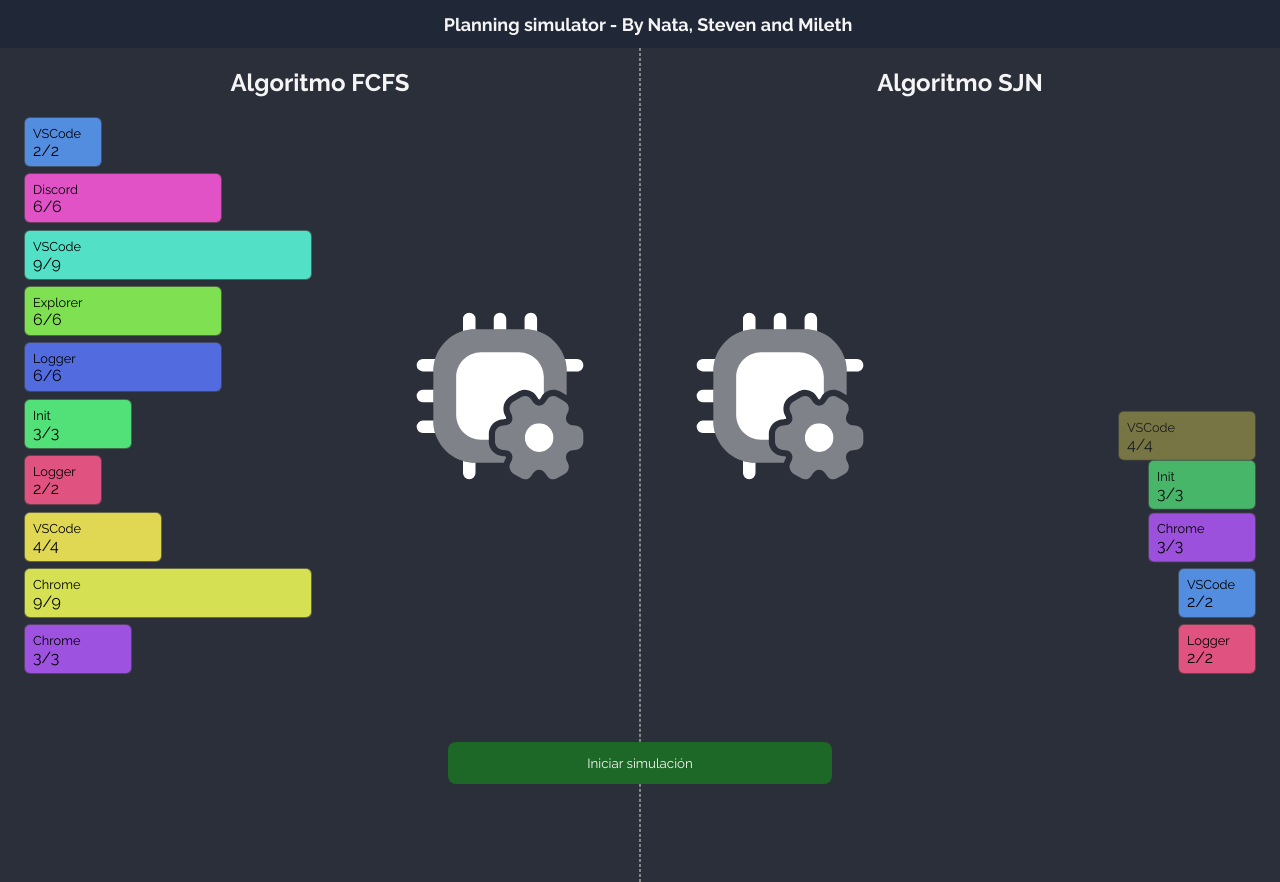
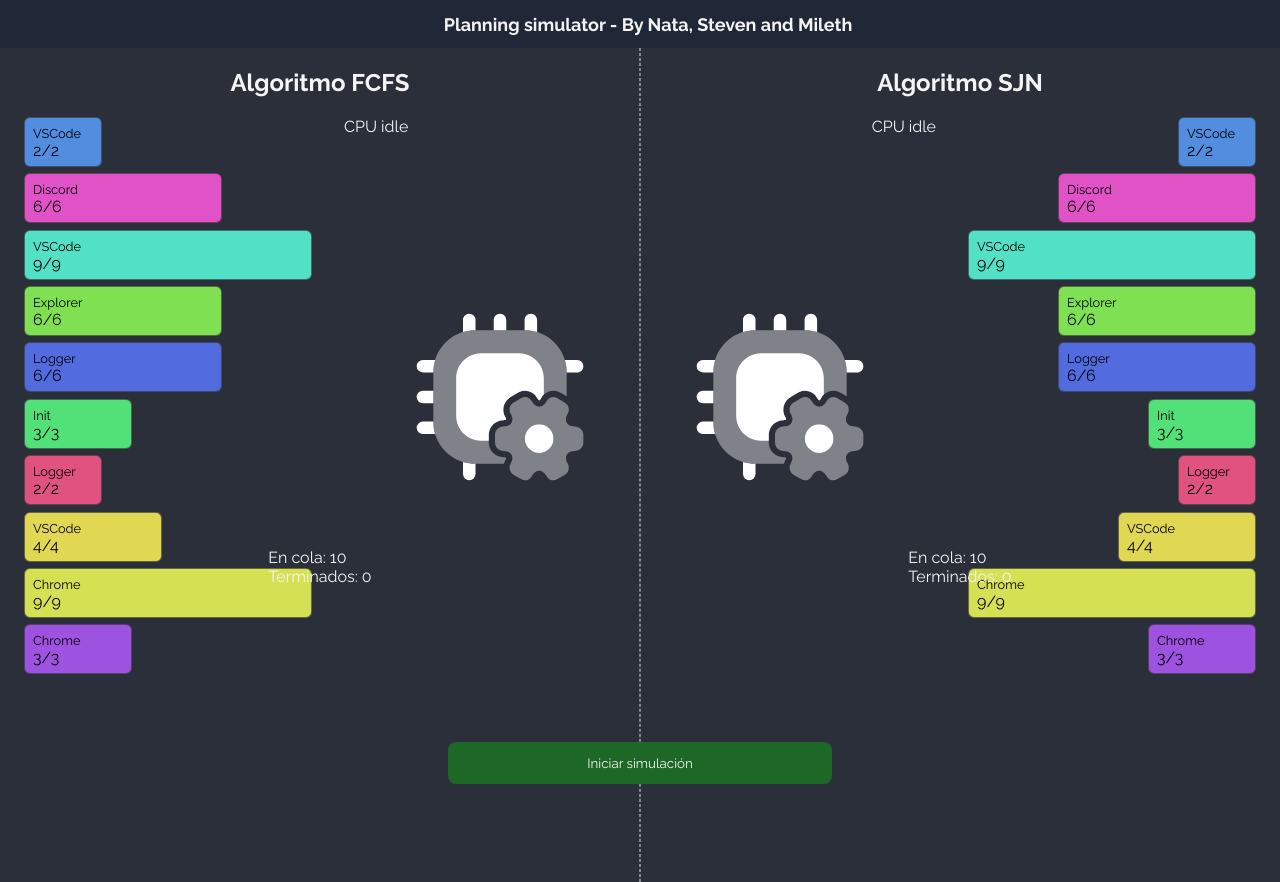
Before and after one commit to Steven-Leon-007/planning_FCFS_SJN, a React (Vite) app: page / in a window 1280 px wide. Built offline with nearby package versions, Linux system fonts and the light colour scheme.

Commit message:
Added logic for process pass through CPU

```diff
--- a/src/App.css
+++ b/src/App.css
@@ -23,7 +23,7 @@
     grid-template-columns: repeat(2, 1fr);
 }
 
-.simulation-container::after{
+.simulation-container::after {
     content: "";
     position: absolute;
     height: 100%;
@@ -33,7 +33,7 @@
     transform: translateX(-50%);
 }
 
-.init-simulation{
+.init-simulation {
     position: fixed;
     background-color: var(--color-decoration);
     border: none;
@@ -47,6 +47,14 @@
     transition: background-color 0.3s ease-in-out;
 }
 
-.init-simulation.stop{
+.init-simulation:hover {
+    background-color: var(--color-decoration-hover);
+}
+
+.init-simulation.stop {
     background-color: var(--color-error);
 }
+
+.init-simulation.stop:hover {
+    background-color: var(--color-error-hover);
+}
--- a/src/App.jsx
+++ b/src/App.jsx
@@ -6,10 +6,14 @@
 function App() {
   const [processes, setProcesses] = useState([]);
   const [isSimulating, setIsSimulating] = useState(false);
+  const [displayButton, setDisplayButton] = useState(false);
 
   useEffect(() => {
     const initialProcesses = Array.from({ length: 10 }, () => ProcessModel.createRandomProcess());
     setProcesses(initialProcesses);
+    setTimeout(() => {
+      setDisplayButton(true);
+    }, 4000);
   }, []);
 
   const startSimulation = () => {
@@ -24,13 +28,19 @@
     <>
       <div className='header'>Planning simulator - By Nata, Steven and Mileth</div>
       <div className="simulation-container">
-        <SchedulerComponent mode="FCFS" processes={processes} />
-        <SchedulerComponent mode="SJN" processes={processes} />
-        <div style={{ textAlign: 'center', marginTop: 16 }}>
-          {!isSimulating ? (
-            <button className='init-simulation' onClick={startSimulation}>Iniciar simulación</button>
-          ) : (
-            <button className='init-simulation stop' onClick={stopSimulation}>Detener simulación</button>
+        <SchedulerComponent mode="FCFS" processes={processes} isSimulating={isSimulating}/>
+        <SchedulerComponent mode="SJN" processes={processes} isSimulating={isSimulating}/>
+        <div>
+          {displayButton && (
+            !isSimulating ? (
+              <button className='init-simulation' onClick={startSimulation}>
+                Iniciar simulación
+              </button>
+            ) : (
+              <button className='init-simulation stop' onClick={stopSimulation}>
+                Detener simulación
+              </button>
+            )
           )}
         </div>
       </div>
--- a/src/components/engine-icon/EngineIconComponent.jsx
+++ b/src/components/engine-icon/EngineIconComponent.jsx
@@ -1,6 +1,8 @@
-import React from 'react'
+import { useEffect, useRef, useState } from "react";
+import { motion, useAnimation } from 'motion/react'
 
-const EngineIconComponent = () => {
+const EngineIconComponent = ({ isRunning }) => {
+
     return (
         <svg
             xmlns="http://www.w3.org/2000/svg"
@@ -18,15 +20,14 @@
                 fill="#ffffff"
                 d="M17.26 9.74v1.97c-.11.1-.2.22-.28.35l-.06.11c-.11.19-.2.24-.21.25-.02-.01-.12-.06-.23-.26l-.06-.1c-.22-.38-.57-.64-.99-.75-.43-.12-.87-.06-1.24.16l-.91.53c-.41.23-.7.61-.82 1.06-.12.46-.06.93.17 1.34.11.18.11.29.11.31-.01.01-.11.07-.33.07-.97 0-1.76.79-1.76 1.75v.73h-.91c-1.65 0-3-1.35-3-3V9.74c0-1.65 1.35-3 3-3h4.52c1.65 0 3 1.35 3 3ZM9.06 2.75V4H9c-.5 0-.98.07-1.44.21V2.75a.749.749 0 1 1 1.5 0ZM12.75 2.75V4h-1.5V2.75c0-.41.34-.75.75-.75s.75.34.75.75ZM16.45 2.75v1.46C15.99 4.07 15.5 4 15 4h-.05V2.75c0-.41.34-.75.75-.75s.75.34.75.75ZM22 8.3c0 .42-.33.75-.75.75H20V9c0-.5-.07-.99-.21-1.45h1.46c.42 0 .75.34.75.75ZM9.06 20v1.25a.749.749 0 1 1-1.5 0v-1.46c.46.14.94.21 1.44.21h.06ZM4.21 7.55C4.07 8.01 4 8.5 4 9v.05H2.75a.749.749 0 1 1 0-1.5h1.46ZM4 11.25v1.5H2.75a.749.749 0 1 1 0-1.5H4ZM4.21 16.45H2.75a.749.749 0 1 1 0-1.5H4V15c0 .5.07.99.21 1.45Z"
             />
-            <path
+            <motion.path
                 fill="#ffffff"
                 d="M20.99 15.53c-.68 0-1.07-.34-1.07-.84 0-.2.06-.43.2-.67a1 1 0 0 0-.37-1.37l-.91-.53a.885.885 0 0 0-1.21.32l-.06.1c-.48.83-1.26.83-1.74 0l-.06-.1a.873.873 0 0 0-1.2-.32l-.92.53c-.32.18-.51.52-.51.87 0 .17.05.34.14.5.14.24.21.47.21.67 0 .5-.4.84-1.08.84-.55 0-1.01.45-1.01 1v.94c0 .55.46 1 1.01 1 .68 0 1.08.34 1.08.84 0 .2-.07.43-.21.67a1 1 0 0 0 .37 1.37l.92.53c.41.25.96.1 1.2-.32l.06-.1c.48-.83 1.26-.83 1.74 0l.06.1c.25.42.79.57 1.21.32l.91-.53c.32-.18.51-.52.51-.87 0-.17-.05-.34-.14-.5-.14-.24-.2-.47-.2-.67 0-.5.39-.84 1.07-.84.56 0 1.01-.45 1.01-1v-.94c0-.55-.45-1-1.01-1Zm-4.29 3.19a1.72 1.72 0 1 1 0-3.44 1.72 1.72 0 0 1 0 3.44Z"
                 opacity={0.4}
-                // style={{
-                //     transform: "rotateZ(146deg)",
-                //     transformOrigin: "center",
-                //     transformBox: "border-box",
-                // }}
+                style={{
+                    transformOrigin: "center",
+                    transformBox: "fill-box"
+                }}
             />
             <path
                 fill="#ffffff"
--- a/src/components/process/ProcessComponent.jsx
+++ b/src/components/process/ProcessComponent.jsx
@@ -8,6 +8,7 @@
     <motion.div
       className="process-block"
       style={{ backgroundColor: process.color, width: `${process.size}px` }}
+      layout
       initial={{ opacity: 0, y: 20 }}
       animate={{ opacity: 1, y: 0 }}
       transition={{
--- a/src/components/scheduler/SchedulerComponent.css
+++ b/src/components/scheduler/SchedulerComponent.css
@@ -2,13 +2,15 @@
     display: flex;
     flex-direction: column;
     align-items: center;
+    position: relative;
 }
 
-.engine-container{
+.engine-container {
     display: flex;
     align-self: flex-start;
     position: relative;
     width: 100%;
+    height: 70vh;
 }
 
 .process-list {
@@ -35,16 +37,42 @@
     justify-self: end;
 }
 
-.engine-container svg{
+.engine-container svg {
     position: absolute;
     top: 50%;
     transform: translateY(-50%);
 }
 
-.engine-container.list-FCFS svg{
+.engine-container.list-FCFS svg {
     right: 4rem;
 }
 
-.engine-container.engine-container.list-SJN svg{
+.engine-container.engine-container.list-SJN svg {
     left: 4rem;
 }
+
+.cpu-area {
+    display: flex;
+    flex-direction: column;
+}
+
+.cpu-area.FCFS {
+    margin-left: 2rem;
+}
+
+.cpu-area.SJN {
+    margin-right: 2rem;
+}
+
+.stats {
+    position: absolute;
+    top: 70%;
+}
+
+.stats.FCFS{
+    right: 5rem;
+}
+
+.stats.SJN{
+    left: 5rem;
+}
--- a/src/components/scheduler/SchedulerComponent.jsx
+++ b/src/components/scheduler/SchedulerComponent.jsx
@@ -1,46 +1,145 @@
 import "./SchedulerComponent.css";
 import ProcessComponent from '../process/ProcessComponent';
-import { useEffect, useState } from "react";
+import { useEffect, useState, useRef } from "react";
 import { sortBySJN } from "../../utils/SortSJN";
 import { AnimatePresence, motion } from "motion/react";
 import EngineIconComponent from "../engine-icon/EngineIconComponent";
+import { ProcessModel } from "../../model/ProcessModel";
 
-const SchedulerComponent = ({ mode, processes }) => {
-    const [initProcesses, setInitProcesses] = useState(processes);
+const TICK_MS = 1000;
+
+const SchedulerComponent = ({ mode, processes, isSimulating }) => {
+    // estados para UI
+    const [queue, setQueue] = useState([]);         // procesos esperando
+    const [running, setRunning] = useState(null);   // proceso en CPU
+    const [finished, setFinished] = useState([]);   // procesos completados
+
+    // refs mutables para usar en el interval y evitar closures stale
+    const queueRef = useRef([]);
+    const runningRef = useRef(null);
+    const intervalRef = useRef(null);
 
     useEffect(() => {
-        if (mode === "SJN") {
-            setInitProcesses(processes);
-            const timer = setTimeout(() => {
-                setInitProcesses(sortBySJN(processes));
-            }, 4000);
-            return () => clearTimeout(timer);
-        } else {
-            setInitProcesses(processes);
+        const clones = processes.map(
+            (p) => new ProcessModel(p.id, p.name, p.burst, p.arrival, p.size, p.color)
+        );
+
+        queueRef.current = clones;
+        setQueue([...clones]);
+        setRunning(null);
+        runningRef.current = null;
+        setFinished([]);
+
+    }, [processes, mode]);
+
+
+    // --- Simulación: arrancar/pausar según isSimulating ---
+    useEffect(() => {
+        // limpia interval previo
+        if (intervalRef.current) {
+            clearInterval(intervalRef.current);
+            intervalRef.current = null;
         }
 
-    }, [mode, processes]);
+        if (isSimulating) {
+            intervalRef.current = setInterval(() => {
+                stepTick();
+            }, TICK_MS);
+        }
+
+        return () => {
+            if (intervalRef.current) {
+                clearInterval(intervalRef.current);
+                intervalRef.current = null;
+            }
+        };
+        // eslint-disable-next-line react-hooks/exhaustive-deps
+    }, [isSimulating]); // solo re-evalua cuando cambia isSimulating
+
+    function stepTick() {
+        if (!runningRef.current) {
+            if (queueRef.current.length === 0) {
+                setRunning(null);
+                return;
+            }
+
+            // seleccionar según algoritmo
+            let idx = 0;
+            if (mode === "SJN") {
+                // SJN -> escoger índice con menor remaining
+                idx = queueRef.current.reduce((bestIdx, p, i) => {
+                    return p.remaining < queueRef.current[bestIdx].remaining ? i : bestIdx;
+                }, 0);
+            } else {
+                // FCFS -> el primero en cola
+                idx = 0;
+            }
+
+            const next = queueRef.current.splice(idx, 1)[0];
+            next.startTime = next.startTime ?? Date.now();
+            runningRef.current = next;
+
+            setQueue([...queueRef.current]);
+            setRunning({ ...next });
+            return;
+        }
+
+        runningRef.current.tick();
+        // actualizar UI
+        setRunning({ ...runningRef.current });
+
+        if (runningRef.current.isFinished()) {
+            runningRef.current.finishTime = Date.now();
+            const done = runningRef.current;
+            runningRef.current = null;
+            setRunning(null);
+            setFinished(prev => [...prev, done]);
+        }
+    }
 
     return (
         <div className={`main-container ${mode}`}>
             <h2>Algoritmo {mode}</h2>
+
             <div className={`engine-container list-${mode}`}>
-                <div className={`process-list`}>
+                <div className="process-list">
                     <AnimatePresence>
-                        {initProcesses.map((p, idx) => (
+                        {queue.map((p, idx) => (
                             <motion.div
                                 key={p.id}
                                 layout
+                                initial={{ opacity: 0, y: -8 }}
                                 animate={{ opacity: 1, y: 0 }}
-                                transition={{ duration: 0.8 }}
+                                exit={{ opacity: 0, y: 8 }}
+                                transition={{ duration: 0.35 }}
                             >
                                 <ProcessComponent process={p} index={idx} />
                             </motion.div>
                         ))}
                     </AnimatePresence>
+                </div>
 
+                <div className={`cpu-area ${mode}`}>
+                    <EngineIconComponent isRunning={running} />
+                    <div className="cpu-slot">
+                        {running ? (
+                            <div className="running-wrapper">
+                                <ProcessComponent process={running} />
+                                <div className="cpu-meta">
+                                    <div>{(running.name).split("-")[0]}</div>
+                                    <div>{running.remaining} / {running.burst}</div>
+                                </div>
+                            </div>
+                        ) : (
+                            <div className="cpu-idle">CPU idle</div>
+                        )}
+                    </div>
                 </div>
-                <EngineIconComponent />
+            </div>
+
+            <div className="stats">
+                <div>En cola: {queue.length}</div>
+                <div>Terminados: {finished.length}</div>
             </div>
         </div>
     )
```
